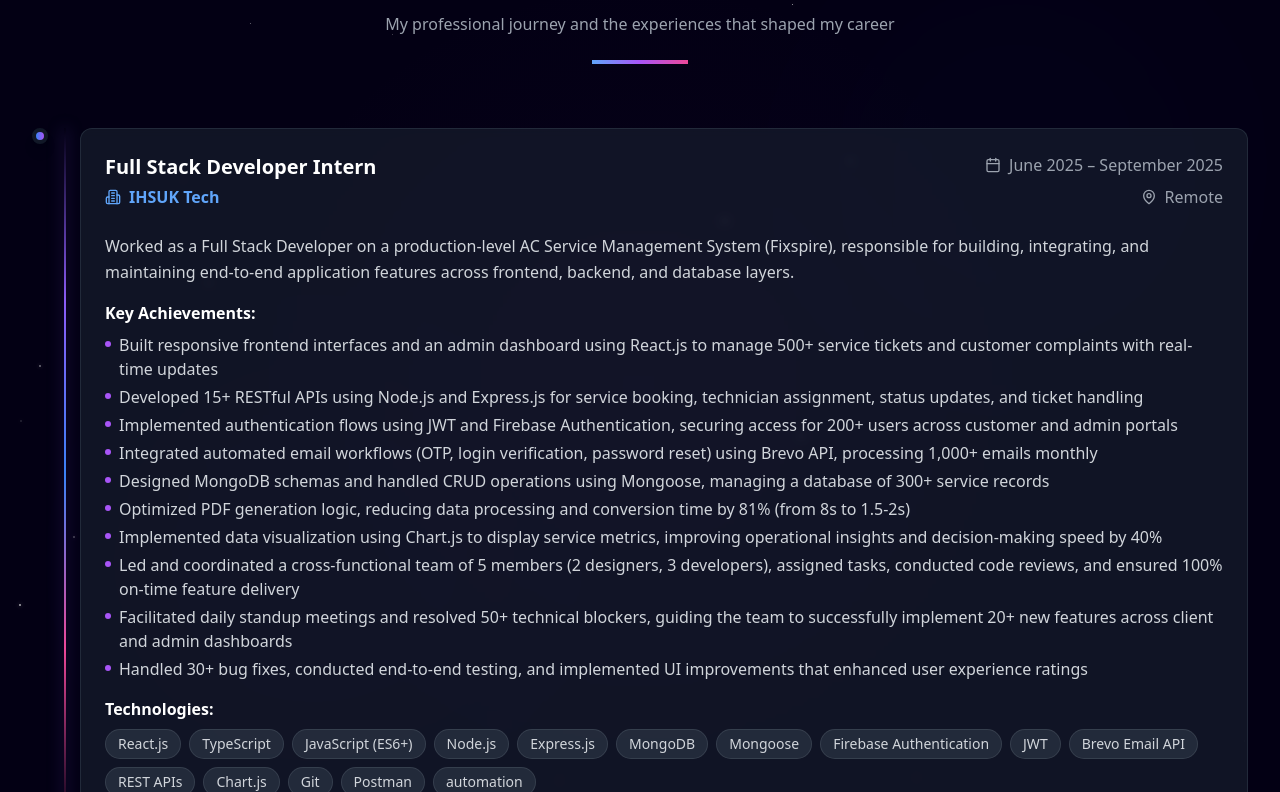
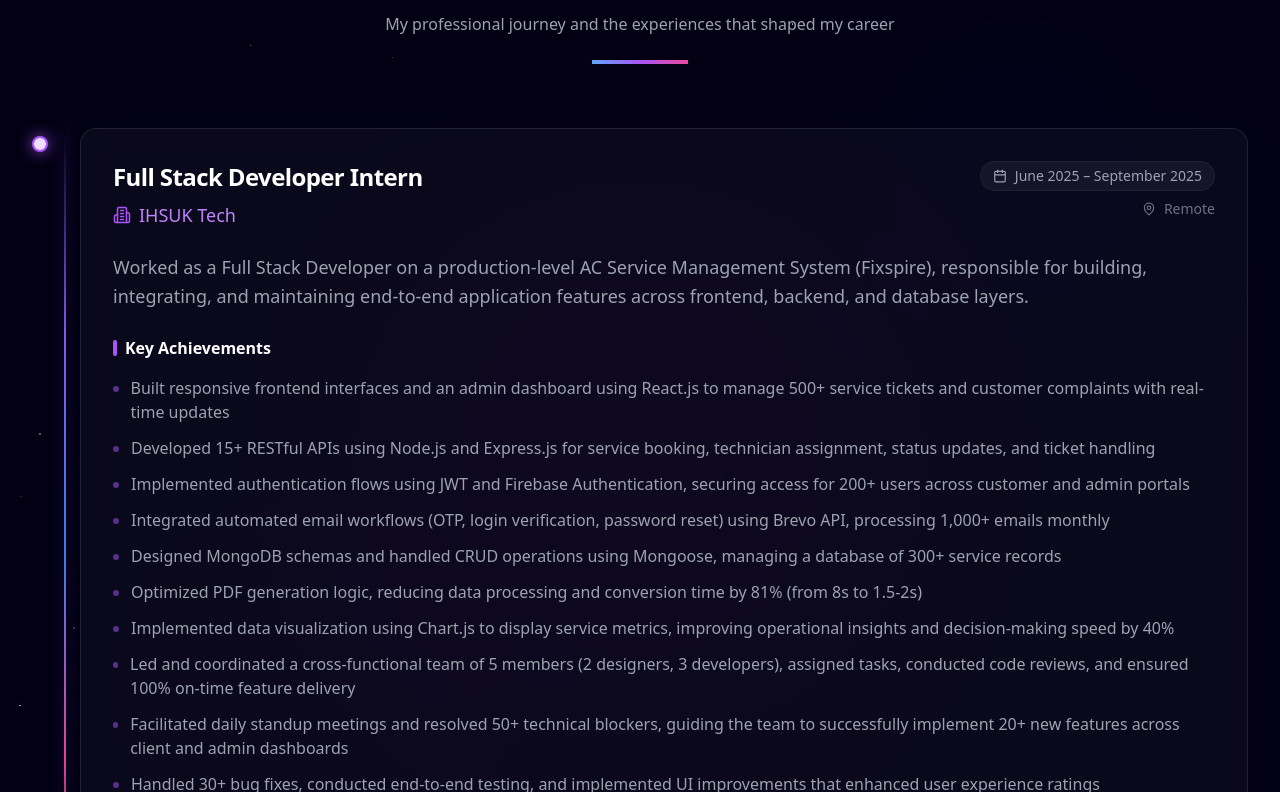
Before and after one commit to YashTirpude/Portfolio, a React (Vite) app: page / in a window 1280 px wide. Shown: the part 3668-4460 px from the top of the page. Built offline with nearby package versions, Linux system fonts and the light colour scheme.

Commit message:
experience card bg update

```diff
--- a/src/components/experience/ExperienceCard.tsx
+++ b/src/components/experience/ExperienceCard.tsx
@@ -21,52 +21,62 @@ const ExperienceCard: React.FC<ExperienceCardProps> = ({
       transition={{ duration: 0.6, delay: index * 0.2 }}
       className="relative flex items-start gap-8"
     >
-      {/* Timeline Dot */}
+      {/* 1. Cosmic Timeline Dot (Glowing Star) */}
       <motion.div
         initial={{ scale: 0 }}
         animate={isInView ? { scale: 1 } : {}}
         transition={{ duration: 0.4, delay: index * 0.2 + 0.3 }}
-        className="relative z-10 hidden md:flex"
+        className="relative z-10 hidden md:flex mt-2"
       >
-        <div className="w-4 h-4 bg-gradient-to-r from-blue-500 to-purple-500 rounded-full border-4 border-gray-900 shadow-lg" />
+        <div className="w-4 h-4 bg-white rounded-full border-2 border-purple-500 shadow-[0_0_15px_rgba(168,85,247,0.8)]" />
+        {/* Subtle pulse effect for the dot */}
+        <div className="absolute inset-0 w-4 h-4 bg-purple-500 rounded-full animate-ping opacity-20" />
       </motion.div>
 
-      {/* Content Card */}
+      {/* 2. Glassmorphic Content Card */}
       <motion.div
-        whileHover={{ y: -5 }}
+        whileHover={{
+          y: -5,
+          backgroundColor: "rgba(255, 255, 255, 0.08)",
+          borderColor: "rgba(168, 85, 247, 0.4)",
+        }}
         transition={{ duration: 0.3 }}
-        className="flex-1 bg-gray-800/50 backdrop-blur-sm rounded-xl p-6 border border-gray-700/50 hover:border-gray-600/50 transition-all duration-300"
+        className="flex-1 bg-white/[0.03] backdrop-blur-md rounded-2xl p-6 sm:p-8 border border-white/10 shadow-2xl transition-all duration-300"
       >
-        <div className="flex flex-col lg:flex-row lg:items-start lg:justify-between gap-4 mb-4">
+        <div className="flex flex-col lg:flex-row lg:items-start lg:justify-between gap-4 mb-6">
           <div>
-            <h3 className="text-xl font-bold text-white mb-1">
+            <h3 className="text-2xl font-bold text-white mb-2 tracking-tight">
               {experience.position}
             </h3>
-            <div className="flex items-center gap-2 text-blue-400 font-semibold mb-2">
-              <Building2 size={16} />
-              <span>{experience.company}</span>
+            <div className="flex items-center gap-2 text-purple-400 font-medium">
+              <Building2 size={18} className="text-purple-500" />
+              <span className="text-lg">{experience.company}</span>
             </div>
           </div>
 
-          <div className="flex flex-col lg:items-end gap-2">
-            <div className="flex items-center gap-2 text-gray-400">
-              <Calendar size={16} />
+          <div className="flex flex-col lg:items-end gap-2 text-sm">
+            <div className="flex items-center gap-2 text-gray-400 bg-white/5 px-3 py-1 rounded-full border border-white/5">
+              <Calendar size={14} />
               <span>{experience.duration}</span>
             </div>
-            <div className="flex items-center gap-2 text-gray-400">
-              <MapPin size={16} />
+            <div className="flex items-center gap-2 text-gray-500">
+              <MapPin size={14} />
               <span>{experience.location}</span>
             </div>
           </div>
         </div>
 
-        <p className="text-gray-300 mb-4 leading-relaxed">
+        <p className="text-gray-400 mb-6 leading-relaxed text-lg">
           {experience.description}
         </p>
 
-        <div className="mb-4">
-          <h4 className="text-white font-semibold mb-2">Key Achievements:</h4>
-          <ul className="space-y-1">
+        {/* Achievements Section */}
+        <div className="mb-8">
+          <h4 className="text-white font-semibold mb-4 flex items-center gap-2">
+            <span className="w-1 h-4 bg-purple-500 rounded-full" />
+            Key Achievements
+          </h4>
+          <ul className="grid grid-cols-1 gap-3">
             {experience.achievements.map((achievement, achievementIndex) => (
               <motion.li
                 key={achievementIndex}
@@ -76,17 +86,22 @@ const ExperienceCard: React.FC<ExperienceCardProps> = ({
                   duration: 0.4,
                   delay: index * 0.2 + achievementIndex * 0.1 + 0.5,
                 }}
-                className="flex items-start gap-2 text-gray-300"
+                className="flex items-start gap-3 text-gray-400 group"
               >
-                <span className="w-1.5 h-1.5 bg-purple-500 rounded-full mt-2 flex-shrink-0" />
-                <span>{achievement}</span>
+                <span className="w-1.5 h-1.5 bg-purple-500/50 rounded-full mt-2.5 group-hover:bg-purple-400 transition-colors" />
+                <span className="group-hover:text-gray-200 transition-colors">
+                  {achievement}
+                </span>
               </motion.li>
             ))}
           </ul>
         </div>
 
+        {/* Technologies Section */}
         <div>
-          <h4 className="text-white font-semibold mb-2">Technologies:</h4>
+          <h4 className="text-white font-semibold mb-4 text-sm uppercase tracking-widest opacity-60">
+            Stack
+          </h4>
           <div className="flex flex-wrap gap-2">
             {experience.technologies.map((tech, techIndex) => (
               <motion.span
@@ -97,8 +112,12 @@ const ExperienceCard: React.FC<ExperienceCardProps> = ({
                   duration: 0.3,
                   delay: index * 0.2 + techIndex * 0.05 + 0.7,
                 }}
-                whileHover={{ scale: 1.05 }}
-                className="px-3 py-1 text-sm bg-gray-700/50 text-gray-300 rounded-full border border-gray-600/50 hover:border-gray-500/50 transition-colors"
+                whileHover={{
+                  scale: 1.1,
+                  backgroundColor: "rgba(168, 85, 247, 0.2)",
+                  color: "#fff",
+                }}
+                className="px-4 py-1.5 text-xs font-medium bg-white/5 text-purple-300 rounded-lg border border-white/10 transition-all cursor-default"
               >
                 {tech}
               </motion.span>
```
